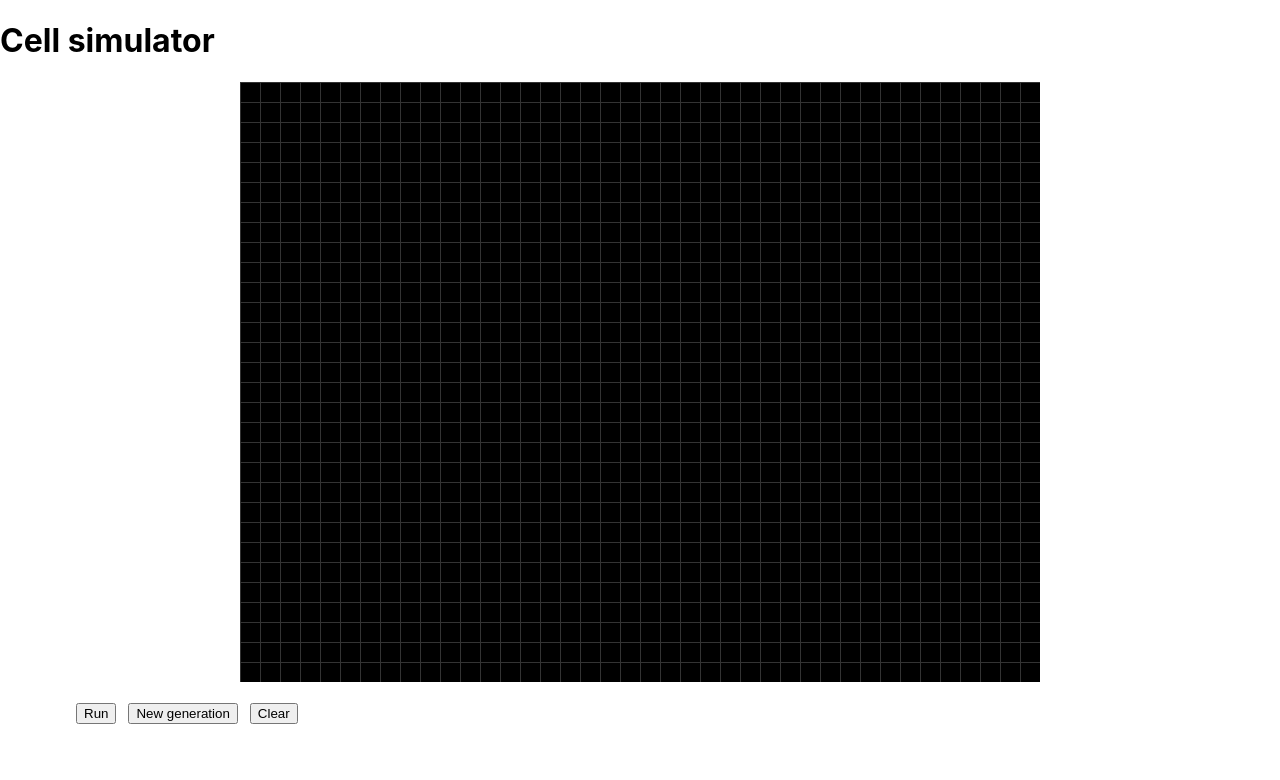
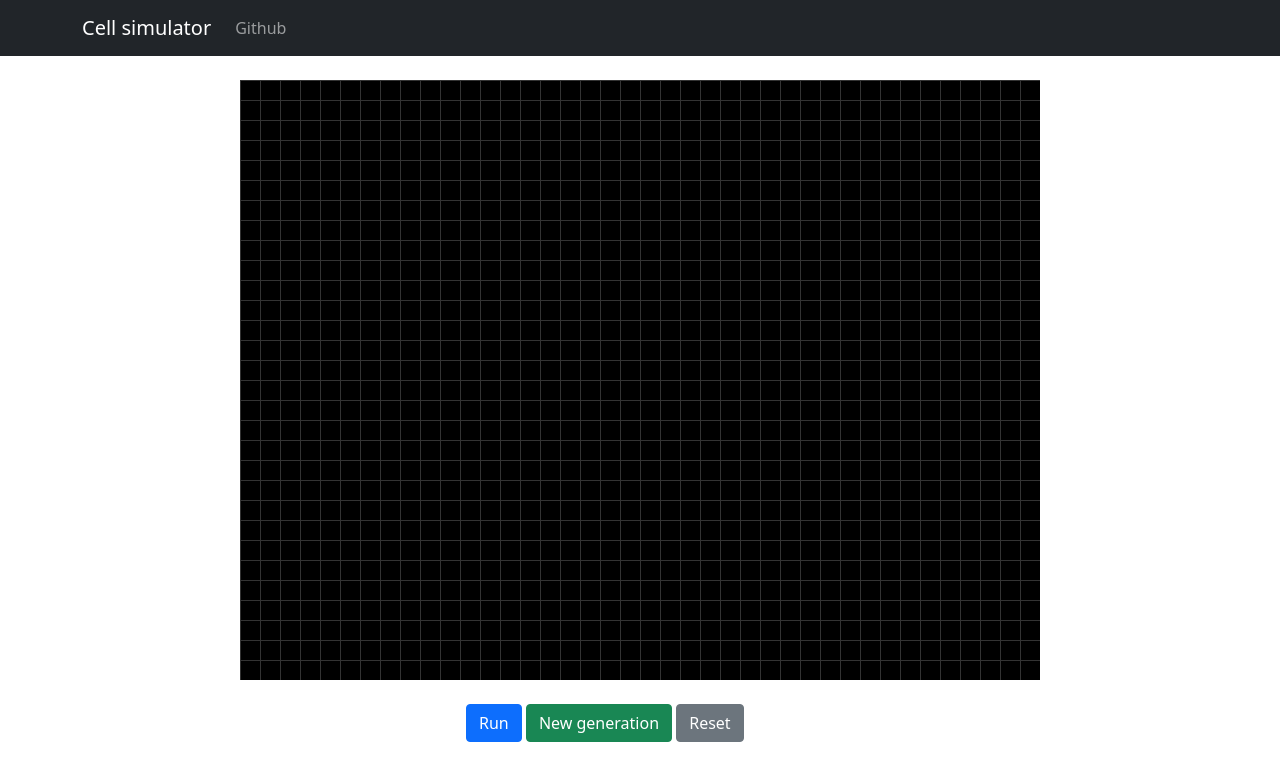
Before and after one commit to gouthamipeddiraju-zz/cell-simulator-code-test, a React (Create React App) app: page / in a window 1280 px wide. Shown: the top 780 px of the page. Built offline with nearby package versions, Linux system fonts and the light colour scheme.

Commit message:
bootstrap added

```diff
--- a/package.json
+++ b/package.json
@@ -10,7 +10,9 @@
     "@types/node": "^12.20.19",
     "@types/react": "^17.0.17",
     "@types/react-dom": "^17.0.9",
+    "bootstrap": "^5.0.2",
     "react": "^17.0.2",
+    "react-bootstrap": "^2.0.0-beta.4",
     "react-dom": "^17.0.2",
     "react-scripts": "4.0.3",
     "typescript": "^4.3.5",
--- a/src/App.tsx
+++ b/src/App.tsx
@@ -1,10 +1,24 @@
 import Cells from './components/cells'
-
+import { Navbar , Container, Nav, Row, Col} from 'react-bootstrap';
 const App = () => {
   return (
     <div className="App">
-      <h1>Cell simulator</h1>
-      <Cells />
+      <Navbar bg="dark" variant="dark">
+        <Container>
+          <Navbar.Brand href="#home">Cell simulator</Navbar.Brand>
+          <Nav className="me-auto">
+            <Nav.Link href="https://github.com/gouthamipeddiraju/cell-simulator-code-test">Github</Nav.Link>
+          </Nav>
+        </Container>
+      </Navbar>
+      <br />
+      <Container fluid>
+        <Row>
+          <Col>
+            <Cells />
+          </Col>
+        </Row>
+      </Container>
     </div>
   );
 }
--- a/src/components/cells.css
+++ b/src/components/cells.css
@@ -1,8 +1,3 @@
-.cells {
-  margin: 0 auto;
-  width: 90%;
-}
-
 .board {
   position: relative;
   margin: 0 auto;
--- a/src/components/cells.tsx
+++ b/src/components/cells.tsx
@@ -1,4 +1,5 @@
 import { FunctionComponent, useState, useRef } from 'react';
+import { Button, Container, Row, Col} from 'react-bootstrap';
 import './cells.css'
 
 const CELL_SIZE = 20;
@@ -161,6 +162,7 @@ const Cells: FunctionComponent = () => {
     }
 
     return (
+        <Container>
             <div className="cells">
                 <div className="board"
                     style={{ width: WIDTH, height: HEIGHT, backgroundSize: `${CELL_SIZE}px ${CELL_SIZE}px` }}
@@ -171,19 +173,19 @@ const Cells: FunctionComponent = () => {
                         <Cell x={cell.x} y={cell.y} key={`${cell.x},${cell.y}`} />
                     ))}
                 </div>
-            <div className="controls">
+                <br />
+                <Row>
+                    <Col></Col>
+                    <Col>
+                        <Button variant="primary" onClick={runGame}>Run</Button> {'  '}
+                        <Button variant="success" onClick={newGen}>New generation</Button>  {'  '}
+                        <Button variant="secondary" onClick={handleClear}>Reset</Button>
+                    </Col>
+                    <Col></Col>
+                </Row>
+            </div>
+        </Container>
 
-                <button className="button" onClick={runGame}>
-                    Run
-                </button>
-                <button className="button" onClick={newGen}>
-                    New generation
-                </button>
-                <button className="button" onClick={handleClear}>
-                    Clear
-                </button>
-            </div>
-        </div>
     );
 }
 
--- a/src/index.css
+++ /dev/null
@@ -1,13 +0,0 @@
-body {
-  margin: 0;
-  font-family: -apple-system, BlinkMacSystemFont, 'Segoe UI', 'Roboto', 'Oxygen',
-    'Ubuntu', 'Cantarell', 'Fira Sans', 'Droid Sans', 'Helvetica Neue',
-    sans-serif;
-  -webkit-font-smoothing: antialiased;
-  -moz-osx-font-smoothing: grayscale;
-}
-
-code {
-  font-family: source-code-pro, Menlo, Monaco, Consolas, 'Courier New',
-    monospace;
-}
--- a/src/index.tsx
+++ b/src/index.tsx
@@ -1,6 +1,6 @@
 import React from 'react';
 import ReactDOM from 'react-dom';
-import './index.css';
+import 'bootstrap/dist/css/bootstrap.min.css'
 import App from './App';
 import reportWebVitals from './reportWebVitals';
 
```
Lines whose indentation alone changed are shown as unchanged.
